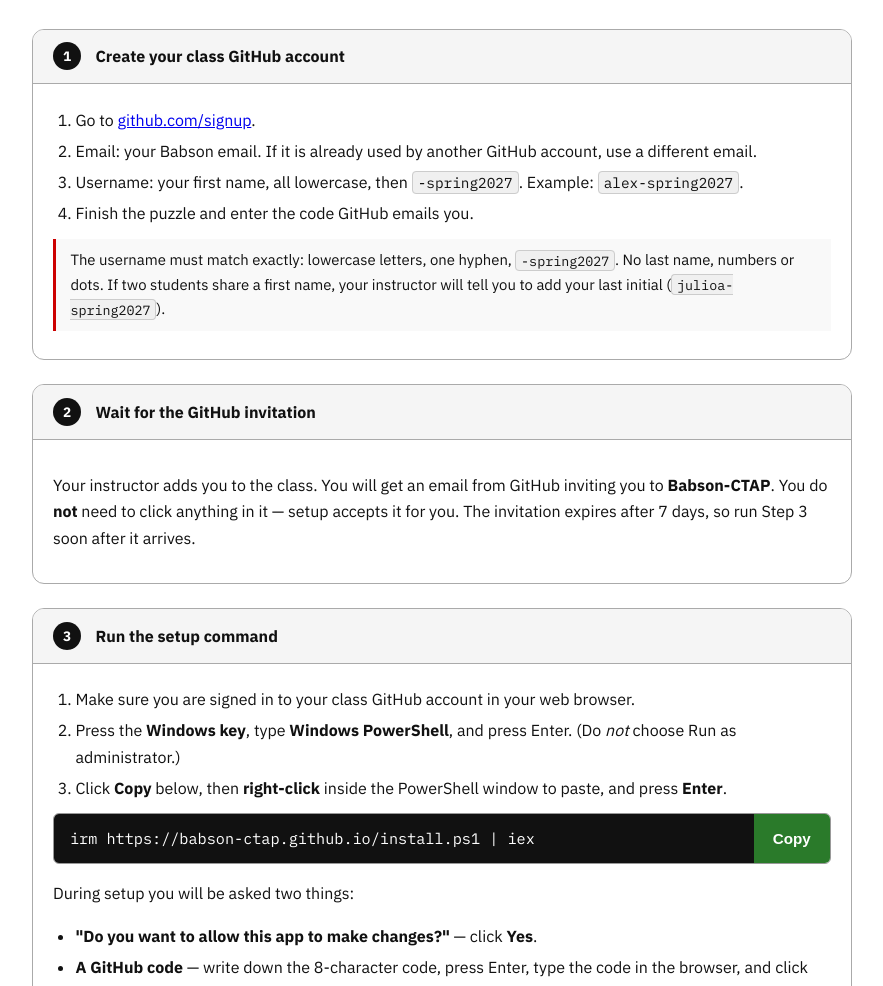
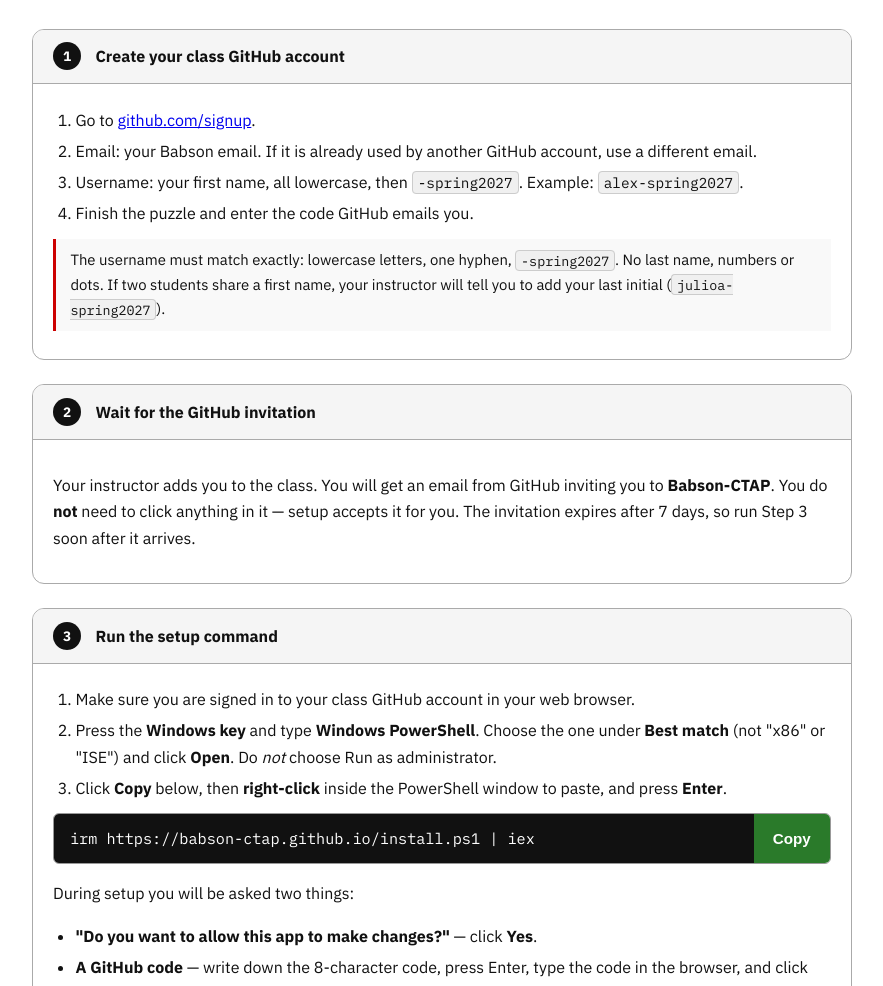
Before and after one commit to Babson-CTAP/babson-ctap.github.io, a plain HTML site: page index.html in a window 1280 px wide. Shown: the part 114-1100 px from the top of the page, without its empty margins (198-1081 px from the left). Drawn offline with Linux system fonts and the light colour scheme.

Commit message:
Use winget source only; clarify PowerShell choice

```diff
--- a/index.html
+++ b/index.html
@@ -65,7 +65,7 @@
   <div class="step-body">
     <ol>
       <li>Make sure you are signed in to your class GitHub account in your web browser.</li>
-      <li>Press the <strong>Windows key</strong>, type <strong>Windows PowerShell</strong>, and press Enter. (Do <em>not</em> choose Run as administrator.)</li>
+      <li>Press the <strong>Windows key</strong> and type <strong>Windows PowerShell</strong>. Choose the one under <strong>Best match</strong> (not "x86" or "ISE") and click <strong>Open</strong>. Do <em>not</em> choose Run as administrator.</li>
       <li>Click <strong>Copy</strong> below, then <strong>right-click</strong> inside the PowerShell window to paste, and press <strong>Enter</strong>.</li>
     </ol>
     <div class="cmd"><pre id="cmd">irm https://babson-ctap.github.io/install.ps1 | iex</pre><button id="copyBtn" type="button">Copy</button></div>
```
Also changed, not shown: 1 other file.
